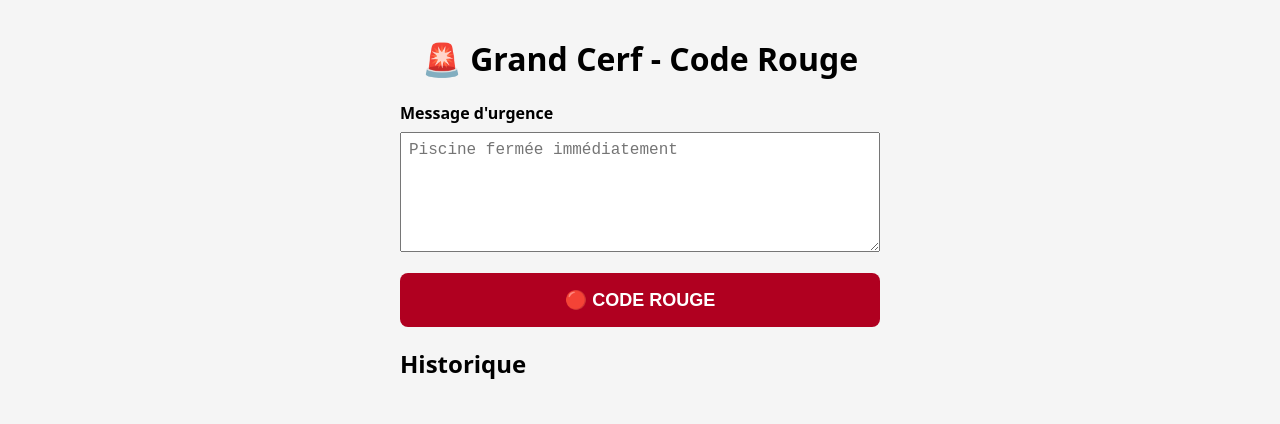
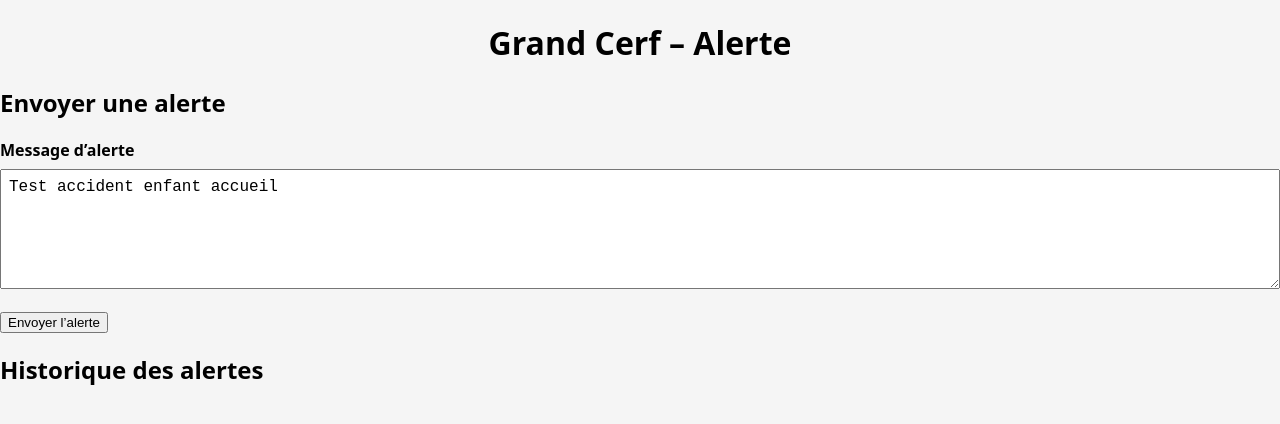
Before and after one commit to Isbiengood/grand-cerf-alerte, a plain HTML site: page index.html in a window 1280 px wide. Drawn offline with Linux system fonts and the light colour scheme.

Commit message:
Update index.html for alert system changes

```diff
--- a/index.html
+++ b/index.html
@@ -1,18 +1,15 @@
 <!DOCTYPE html>
 <html lang="fr">
 <head>
-  <meta charset="UTF-8" />
-  <title>Grand Cerf - Code Rouge</title>
-  <meta name="viewport" content="width=device-width, initial-scale=1.0" />
+  <meta charset="UTF-8">
+  <title>Grand Cerf – Alerte</title>
+  <meta name="viewport" content="width=device-width, initial-scale=1.0">
 
-  <!-- Manifest PWA -->
-  <link rel="manifest" href="manifest.json" />
-
-  <!-- Icône -->
-  <link rel="icon" href="logo.png" />
+  <!-- Manifest -->
+  <link rel="manifest" href="manifest.json">
 
   <!-- Styles -->
-  <link rel="stylesheet" href="style.css" />
+  <link rel="stylesheet" href="style.css">
 
   <!-- OneSignal SDK -->
   <script src="https://cdn.onesignal.com/sdks/web/v16/OneSignalSDK.page.js" defer></script>
@@ -22,26 +19,39 @@
     OneSignalDeferred.push(async function(OneSignal) {
       await OneSignal.init({
         appId: "92df196d-df7e-49bf-a9d5-ce548979b922",
-        // IMPORTANT : à ajuster plus tard si tu veux limiter à certains domaines
-        safari_web_id: null
       });
+    });
+
+    // 🔥 Forcer l’affichage du prompt d’abonnement
+    OneSignalDeferred.push(async function(OneSignal) {
+      try {
+        await OneSignal.showSlidedownPrompt();
+      } catch (e) {
+        console.error("Erreur prompt OneSignal :", e);
+      }
     });
   </script>
 </head>
 <body>
-  <div class="container">
-    <h1>🚨 Grand Cerf - Code Rouge</h1>
+  <header>
+    <h1>Grand Cerf – Alerte</h1>
+  </header>
 
-    <label for="message">Message d'urgence</label>
-    <textarea id="message" placeholder="Piscine fermée immédiatement"></textarea>
+  <main>
+    <section>
+      <h2>Envoyer une alerte</h2>
+      <form id="alert-form">
+        <label for="message">Message d’alerte</label>
+        <textarea id="message" name="message" rows="3">Test accident enfant accueil</textarea>
+        <button type="submit">Envoyer l’alerte</button>
+      </form>
+    </section>
 
-    <button id="btn-code-rouge">🔴 CODE ROUGE</button>
-
-    <div id="status"></div>
-
-    <h2>Historique</h2>
-    <ul id="historique"></ul>
-  </div>
+    <section>
+      <h2>Historique des alertes</h2>
+      <ul id="history"></ul>
+    </section>
+  </main>
 
   <script src="app.js"></script>
 </body>
```
